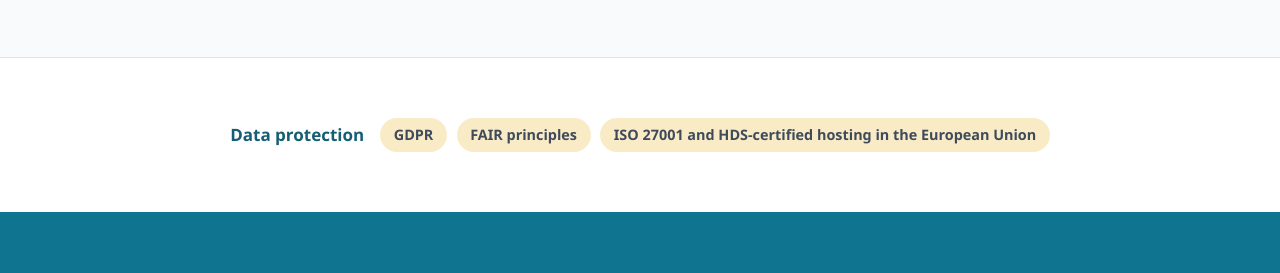
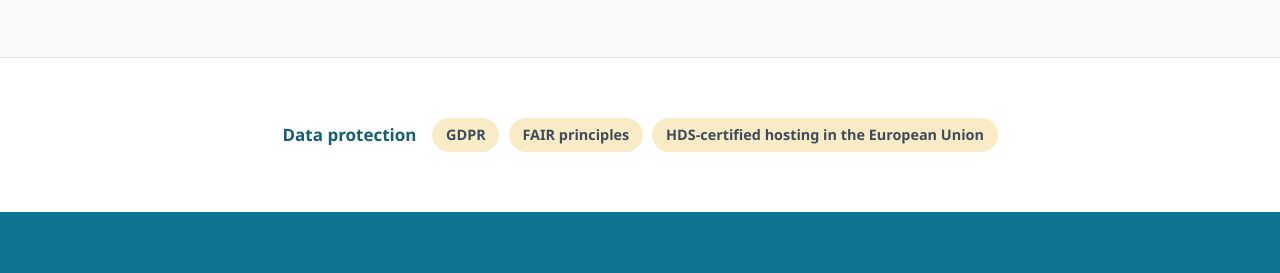
Before and after one commit to KMouba/the-positive-project-site, a plain HTML site: page the-observatory.html in a window 1280 px wide. Shown: the part 3130-3403 px from the top of the page. Drawn offline with Linux system fonts and the light colour scheme.

Commit message:
The Observatory : « ISO 27001 » retiré (pas encore certifiés), hébergement HDS gardé
Co-Authored-By: Claude Opus 5.5 <noreply@anthropic.com>
Claude-Session: https://claude.ai/code/session_01FKtok4AYwjtkgocFvirLe5

```diff
--- a/the-observatory.html
+++ b/the-observatory.html
@@ -136,7 +136,7 @@
 <section class="sec" aria-labelledby="h-data">
   <div class="wrap">
     <h2 id="h-data" class="vh">Data protection</h2>
-    <p class="dataline"><strong>Data protection</strong><span>GDPR</span><span>FAIR principles</span><span>ISO 27001 and HDS-certified hosting in the European Union</span></p>
+    <p class="dataline"><strong>Data protection</strong><span>GDPR</span><span>FAIR principles</span><span>HDS-certified hosting in the European Union</span></p>
   </div>
 </section>
 
```
